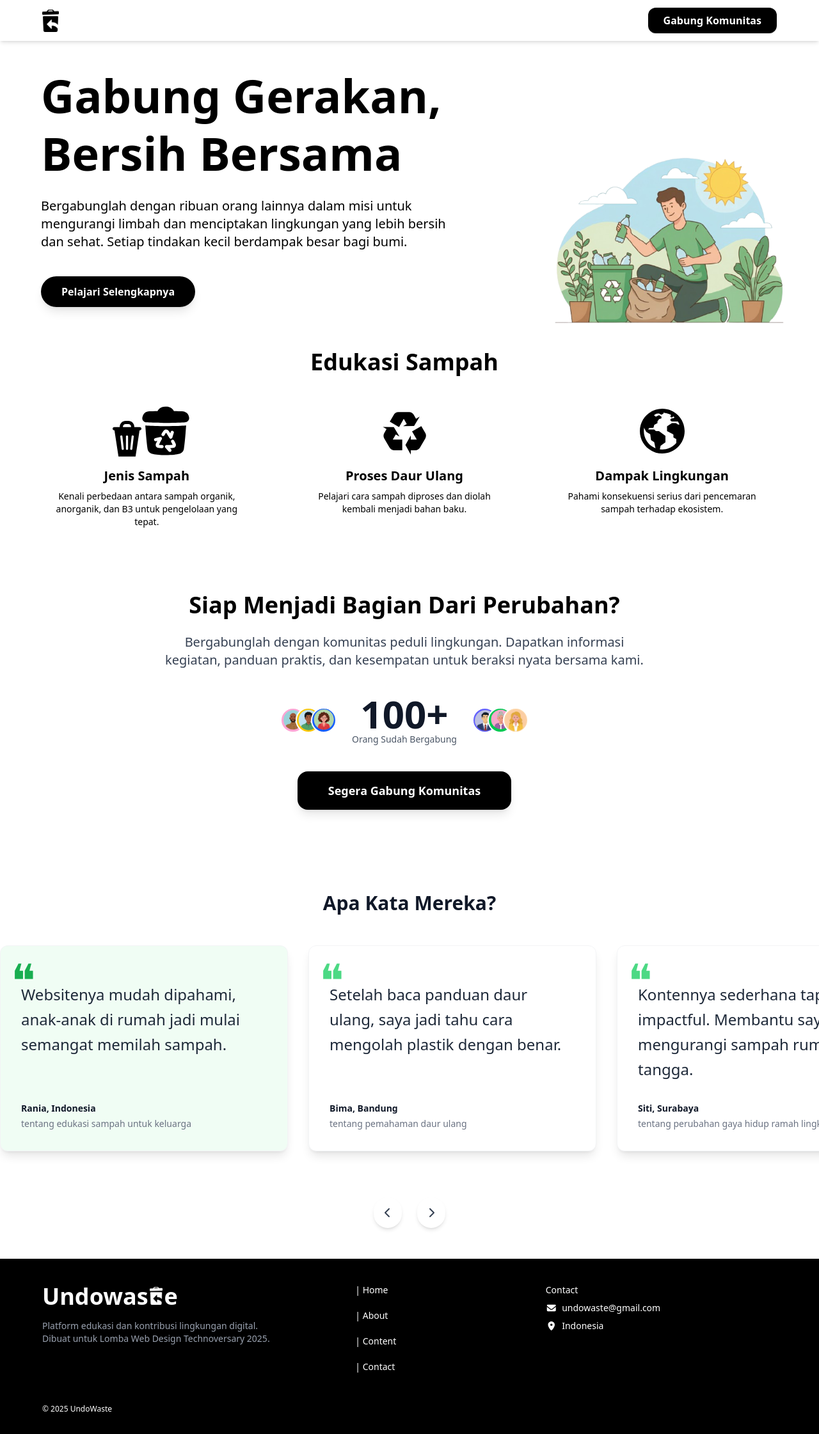
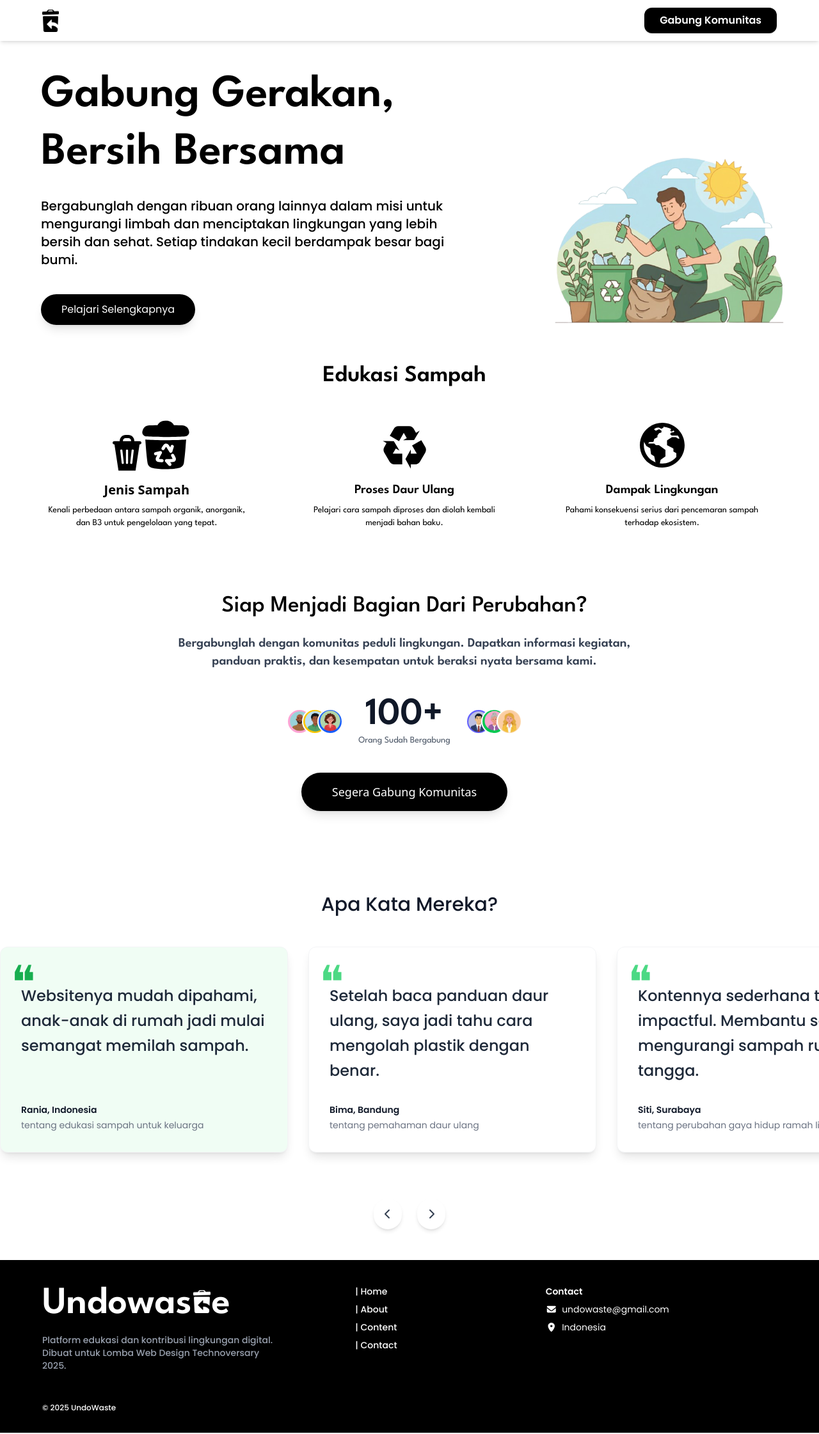
Before and after one commit to AkbarFelda/undowaste, a React (Vite) app: page / in a window 1280 px wide. Shown: the whole page at 64% size. Built offline with nearby package versions, Linux system fonts and the light colour scheme.

Commit message:
refactor:[AF] update font styles across components and remove unused CSS variables

```diff
--- a/src/components/JoinCommunitySection.jsx
+++ b/src/components/JoinCommunitySection.jsx
@@ -40,11 +40,11 @@ const JoinCommunitySection = ({
 
   return (
     <div className="py-10  content-center text-center">
-      <h1 className="text-2xl sm:text-3xl lg:text-4xl font-bold mb-6 text-black">
+      <h1 className="text-2xl sm:text-3xl lg:text-4xl font-leaguespartanmedium mb-6 text-black">
         Siap Menjadi Bagian Dari Perubahan?
       </h1>
 
-      <p className="max-w-3xl text-base sm:text-lg lg:text-xl mb-10 text-gray-700 mx-auto">
+      <p className="max-w-3xl text-base font-leaguespartansemibold sm:text-lg lg:text-xl mb-10 text-gray-700 mx-auto">
         Bergabunglah dengan komunitas peduli lingkungan. Dapatkan informasi
         kegiatan, panduan praktis, dan kesempatan untuk beraksi nyata bersama
         kami.
@@ -58,10 +58,10 @@ const JoinCommunitySection = ({
         </div>
 
         <div className="flex flex-col ml-6">
-          <p className="text-6xl font-extrabold text-gray-900 leading-none">
+          <p className="text-6xl font-leaguespartansemibold text-gray-900 leading-none">
             {memberCount}
           </p>
-          <p className="text-sm text-gray-600">Orang Sudah Bergabung</p>
+          <p className="text-sm font-leaguespartanregular text-gray-600">Orang Sudah Bergabung</p>
         </div>
 
         <div className="flex -space-x-4 ml-6">
@@ -73,7 +73,7 @@ const JoinCommunitySection = ({
 
       <button
         onClick={onButtonClick}
-        className="bg-black contne text-white px-12 py-4 rounded-2xl font-semibold text-lg hover:bg-gray-800 transition-colors shadow-lg"
+        className="bg-black contne text-white px-12 py-4 rounded-4xl ffont-leaguespartanregular text-lg hover:bg-gray-800 transition-colors shadow-lg"
       >
         Segera Gabung Komunitas
       </button>
--- a/src/components/TestimonialSlider.jsx
+++ b/src/components/TestimonialSlider.jsx
@@ -94,7 +94,7 @@ const TestimonialSlider = () => {
 
     return (
         <div className="relative overflow-hidden py-12">
-            <h2 className="text-3xl font-bold text-center mb-10 text-gray-900">
+            <h2 className="text-3xl font-poppinsmedium text-center mb-10 text-gray-900">
                 Apa Kata Mereka?
             </h2>
             <div
--- a/src/components/WasteTypeCard.jsx
+++ b/src/components/WasteTypeCard.jsx
@@ -24,12 +24,12 @@ const WasteTypeCard = ({ icon: Icon, title, description, className = "" }) => {
       </div>
 
 
-      <h1 className="text-xl sm:text-2xl font-primary font-medium text-gray-900 mb-3 leading-tight">
+      <h1 className="text-xl sm:text-2xl font-leaguespartanmedium text-gray-900 mb-3 leading-tight">
         {titleLines[0]} <br />
         {titleLines.slice(1).join(" ")}
       </h1>
 
-      <p className="text-sm text-black text-center font-secondary leading-relaxed max-w-[200px]">
+      <p className="text-sm text-black text-center font-poppinsmedium leading-relaxed max-w-[200px]">
         {description}
       </p>
     </div>
--- a/src/components/card/TestimonialCard.jsx
+++ b/src/components/card/TestimonialCard.jsx
@@ -16,17 +16,17 @@ const TestimonialCard = ({ quote, author, location, context, isActive }) => {
         </div>
 
         <div className="relative pt-6 mb-4">
-          <p className="text-xl sm:text-2xl text-gray-800 leading-relaxed">
+          <p className="text-xl sm:text-2xl font-poppinsmedium text-gray-800 leading-relaxed">
             {quote}
           </p>
         </div>
       </div>
 
       <div className="text-sm pt-4">
-        <p className="font-semibold text-gray-900">
+        <p className="font-poppinssemibold text-gray-900">
           {author}, {location}
         </p>
-        <p className="text-gray-500 mt-1">{context}</p>
+        <p className="text-gray-500 font-poppinsregular mt-1">{context}</p>
       </div>
     </div>
   );
--- a/src/layout/Footer.jsx
+++ b/src/layout/Footer.jsx
@@ -11,23 +11,23 @@ function Footer() {
     <footer className="bg-black text-white lg:px-[66px] lg:py-[31px] p-4">
       <div className="container mx-auto grid grid-cols-1 md:grid-cols-3 gap-8 text-sm mt-2 mb-2">
         <div>
-          <h3 className="font-semibold text-4xl mb-4 inline-flex items-baseline">
+          <h3 className="font-leaguespartansemibold text-6xl mb-4 inline-flex items-baseline">
             Undowas
             <img
               src={UndowasteLogo}
               alt="Logo"
-              className="h-7 mx-0.5 svg-filter"
+              className="h-9 mx-0.5 svg-filter"
             />
             e
           </h3>
-          <p className="text-gray-400">
+          <p className="text-gray-400 font-poppinsmedium">
             Platform edukasi dan kontribusi lingkungan digital.
             Dibuat untuk Lomba Web Design Technoversary {currentYear}.
           </p>
         </div>
 
         <div className='lg:ml-24'>
-          <ul className="space-y-5">
+          <ul className="space-y-2 font-poppinsmedium">
             <li><Link to="/home" className="text-white hover:text-gray-400"> | Home</Link></li>
             <li><Link to="/about" className="text-white hover:text-gray-400"> | About</Link></li>
             <li><Link to="/content" className="text-white hover:text-gray-400"> | Content</Link></li>
@@ -36,15 +36,15 @@ function Footer() {
         </div>
 
         <div>
-          <h3 className="text-sm mb-2 text-white">Contact</h3>
+          <h3 className="text-sm mb-2 text-white font-poppinssemibold">Contact</h3>
           <div className="space-y-2">
 
-            <div className="flex items-center gap-2">
+            <div className="flex items-center gap-2 font-poppinsregular">
               <FontAwesomeIcon icon={faEnvelope} className="text-white w-4 h-4" />
               <p className="text-white">undowaste@gmail.com</p>
             </div>
 
-            <div className="flex items-center gap-2">
+            <div className="flex items-center gap-2 font-poppinsregular">
               <FontAwesomeIcon icon={faLocationDot} className="text-white w-4 h-4" />
               <p className="text-white">Indonesia</p>
             </div>
@@ -54,7 +54,7 @@ function Footer() {
 
       </div>
 
-      <div className="ml-1.8 mt-8 pt-4 text-left">
+      <div className="ml-1.8 mt-8 pt-4 text-left font-poppinsmedium">
          <p className="text-xs text-white">© 2025 UndoWaste</p>
       </div>
     </footer>
--- a/src/layout/Header.jsx
+++ b/src/layout/Header.jsx
@@ -37,7 +37,7 @@ function Header({ isLanding = false }) {
           <div className="hidden md:flex">
             <Link
               onClick={handleJoinClick}
-              className="bg-black text-white px-6 py-2 rounded-xl font-semibold shadow hover:opacity-80 transition"
+              className="bg-black text-white px-6 py-2 rounded-xl font-poppinssemibold shadow hover:opacity-80 transition"
             >
               Gabung Komunitas
             </Link>
@@ -65,8 +65,8 @@ function Header({ isLanding = false }) {
                 onClick={handleClose}
                 className={`px-4 py-3 text-sm transition ${
                   currentPath === link.to
-                    ? "text-black hover:bg-gray-100"
-                    : "text-gray-700 hover:bg-gray-100"
+                    ? "text-black hover:bg-gray-100 font-poppinssemibold"
+                    : "text-gray-700 hover:bg-gray-100 font-poppinsmedium"
                 }`}
               >
                 {link.label}
@@ -78,7 +78,7 @@ function Header({ isLanding = false }) {
             <Link
               to="/community"
               onClick={handleClose}
-              className="block w-full text-center bg-black text-white py-3 rounded-xl font-semibold shadow hover:opacity-80 transition"
+              className="block w-full text-center bg-black text-white py-3 rounded-xl font-poppinssemibold shadow hover:opacity-80 transition"
             >
               Gabung Komunitas
             </Link>
--- a/src/pages/Landing.jsx
+++ b/src/pages/Landing.jsx
@@ -36,18 +36,18 @@ function Landing() {
         <div className="min-h-full py-12 lg:py-10 lg:ml-12 lg:mr-16 relative">
           <div className="flex flex-col md:flex-row gap-10 items-start w-full relative z-10">
             <div className="text-center md:text-left order-2 md:order-1 w-full md:w-3/5 self-start">
-              <h1 className="text-4xl sm:text-4xl sm:ml-4 lg:text-7xl font-extrabold font-primary text-black mb-6 leading-tight">
+              <h1 className="text-4xl sm:text-4xl sm:ml-4 lg:text-7xl font-leaguespartansemibold text-black mb-6 leading-tight">
                 Gabung&nbsp;Gerakan,
                 <br />
                 Bersih Bersama
               </h1>
 
-              <p className="text-black font-medium text-lg sm:text-xl mb-10 font-secondary max-w-xs mx-auto md:max-w-none md:mx-0 text-center md:text-left sm:ml-4 md:ml-4">
+              <p className="text-black font-poppinsmedium text-lg sm:text-xl mb-10  max-w-xs mx-auto md:max-w-none md:mx-0 text-center md:text-left sm:ml-4 md:ml-4">
                 Bergabunglah dengan ribuan orang lainnya dalam misi untuk
                 mengurangi limbah dan menciptakan lingkungan yang lebih bersih
                 dan sehat. Setiap tindakan kecil berdampak besar bagi bumi.
               </p>
-              <button className="bg-black text-white font-bold rounded-full shadow-lg transition duration-300 hover:opacity-80 py-3 px-8 ml-0 sm:ml-4 md:ml-4" onClick={handleEnterWebsite}>
+              <button className="bg-black text-white font-poppinsregular   rounded-full shadow-lg transition duration-300 hover:opacity-80 py-3 px-8 ml-0 sm:ml-4 md:ml-4" onClick={handleEnterWebsite}>
                 Pelajari Selengkapnya
               </button>
             </div>
@@ -63,7 +63,7 @@ function Landing() {
 
           <div className="py-15">
             <div className="text-center">
-              <h2 className="text-2xl sm:text-3xl lg:text-4xl font-bold mb-12 text-black">
+              <h2 className="text-2xl sm:text-3xl lg:text-4xl font-leaguespartansemibold mb-12 text-black">
                 Edukasi Sampah
               </h2>
 
@@ -77,7 +77,7 @@ function Landing() {
                   <h3 className="text-xl font-bold text-black mb-2">
                     Jenis Sampah
                   </h3>
-                  <p className="text-black text-sm max-w-xs mx-auto">
+                  <p className="text-black font-leaguespartanregular text-sm max-w-xs mx-auto">
                     Kenali perbedaan antara sampah organik, anorganik, dan B3
                     untuk pengelolaan yang tepat.
                   </p>
@@ -89,10 +89,10 @@ function Landing() {
                     alt="Proses Daur Ulang"
                     className="mx-auto mb-4 w-16 md:w-20"
                   />
-                  <h3 className="text-xl font-bold text-black mb-2">
+                  <h3 className="text-xl font-leaguespartansemibold text-black mb-2">
                     Proses Daur Ulang
                   </h3>
-                  <p className="text-black text-sm max-w-xs mx-auto">
+                  <p className="text-black font-leaguespartanregular text-sm max-w-xs mx-auto">
                     Pelajari cara sampah diproses dan diolah kembali menjadi
                     bahan baku.
                   </p>
@@ -104,10 +104,10 @@ function Landing() {
                     alt="Dampak Lingkungan"
                     className="mx-auto mb-4 w-16 md:w-20"
                   />
-                  <h3 className="text-xl font-bold text-black mb-2">
+                  <h3 className="text-xl font-leaguespartansemibold text-black mb-2">
                     Dampak Lingkungan
                   </h3>
-                  <p className="text-black text-sm max-w-xs mx-auto">
+                  <p className="text-black font-leaguespartanregular text-sm max-w-xs mx-auto">
                     Pahami konsekuensi serius dari pencemaran sampah terhadap
                     ekosistem.
                   </p>
--- a/src/styles/index.css
+++ b/src/styles/index.css
@@ -1,51 +1,4 @@
 @import "tailwindcss";
-
-:root {
-  --font-poppinsregular: PoppinsRegular;
-  --font-poppinsmedium: PoppinsMedium;
-  --font-poppinssemibold: PoppinsSemiBold;
-  --font-poppinsbold: PoppinsBold;
-  --font-poppinsextrabold: PoppinsExtraBold;
-  --font-poppinsblack: PoppinsBlack;
-  --font-leaguespartanregular: LeagueSpartanRegular;
-  --font-leaguespartanmedium: LeagueSpartanMedium;
-  --font-leaguespartansemibold: LeagueSpartanSemiBold;
-  --font-leaguespartanbold: LeagueSpartanBold;
-  --font-leaguespartanextrabold: LeagueSpartanExtraBold;
-  --font-leaguespartanblack: LeagueSpartanBlack;
-
-  --font-family: var(--font-poppinsregular), var(--font-poppinsmedium),
-    var(--font-poppinssemibold), var(--font-poppinsbold),
-    var(--font-poppinsextrabold), var(--font-poppinsblack),
-    var(--font-leaguespartanregular), var(--font-leaguespartanmedium),
-    var(--font-leaguespartansemibold), var(--font-leaguespartanbold),
-    var(--font-leaguespartanextrabold), var(--font-leaguespartanblack),
-    sans-serif;
-
-  color-scheme: light dark;
-  color: rgba(255, 255, 255, 0.87);
-  background-color: #242424;
-
-  font-synthesis: none;
-  text-rendering: optimizeLegibility;
-  -webkit-font-smoothing: antialiased;
-  -moz-osx-font-smoothing: grayscale;
-}
-
-html,
-body,
-#root {
-  height: 100%;
-  padding: 0;
-  margin: 0;
-}
-
-@theme {
-  --color-primary: #4ade80;
-  --color-secondary: #22d3ee;
-  --color-accent: #fbbf24;
-  --color-background-notfound: #015238;
-}
 
 @font-face {
   font-family: "PoppinsRegular";
@@ -83,7 +36,6 @@ body,
   font-weight: 900;
 }
 
-/* LEAGUE SPARTAN */
 @font-face {
   font-family: "LeagueSpartanRegular";
   src: url("../assets/fonts/LeagueSpartan-Regular.ttf") format("truetype");
@@ -120,11 +72,32 @@ body,
   font-weight: 900;
 }
 
+.font-poppinsregular { font-family: "PoppinsRegular"; }
+.font-poppinsmedium { font-family: "PoppinsMedium"; }
+.font-poppinssemibold { font-family: "PoppinsSemiBold"; }
+.font-poppinsbold { font-family: "PoppinsBold"; }
+.font-poppinsextrabold { font-family: "PoppinsExtraBold"; }
+.font-poppinsblack { font-family: "PoppinsBlack"; }
+
+.font-leaguespartanregular { font-family: "LeagueSpartanRegular"; }
+.font-leaguespartanmedium { font-family: "LeagueSpartanMedium"; }
+.font-leaguespartansemibold { font-family: "LeagueSpartanSemiBold"; }
+.font-leaguespartanbold { font-family: "LeagueSpartanBold"; }
+.font-leaguespartanextrabold { font-family: "LeagueSpartanExtraBold"; }
+.font-leaguespartanblack { font-family: "LeagueSpartanBlack"; }
+
+
+html, body, #root {
+  height: 100%;
+  padding: 0;
+  margin: 0;
+}
+
 .svg-filter {
   filter: invert(1) brightness(100%) contrast(100%);
 }
 
-/* HP: matikan background */
+/* HP */
 @media (max-width: 767px) {
   .hero-bg {
     background-image: none !important;
```
Also changed, not shown: src/pages/Contact.jsx (+9 -9 lines), src/pages/Home.jsx (+10 -10 lines).
